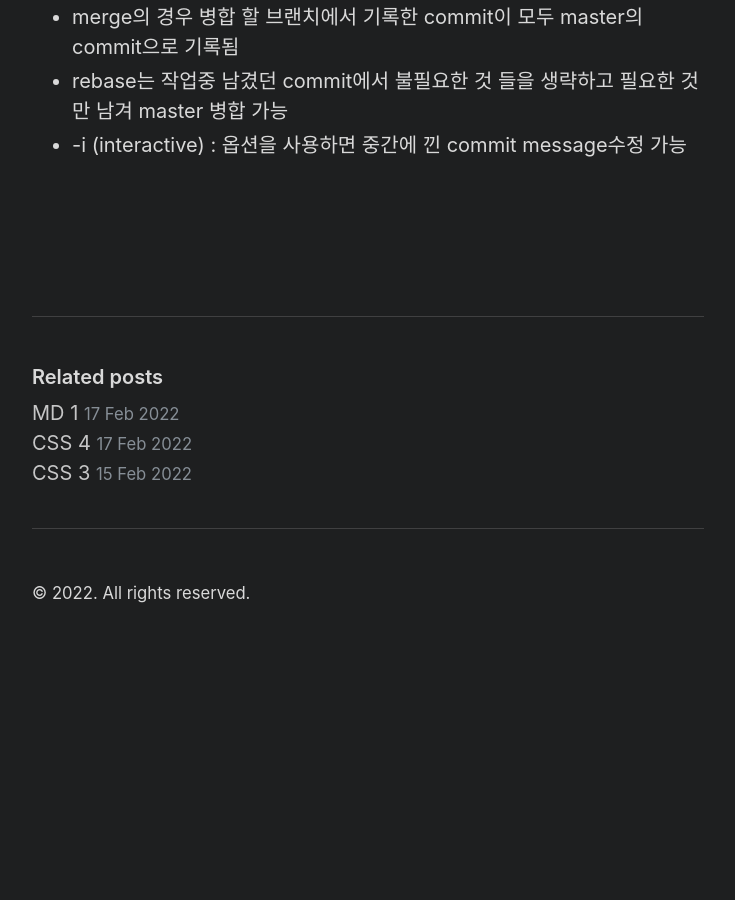
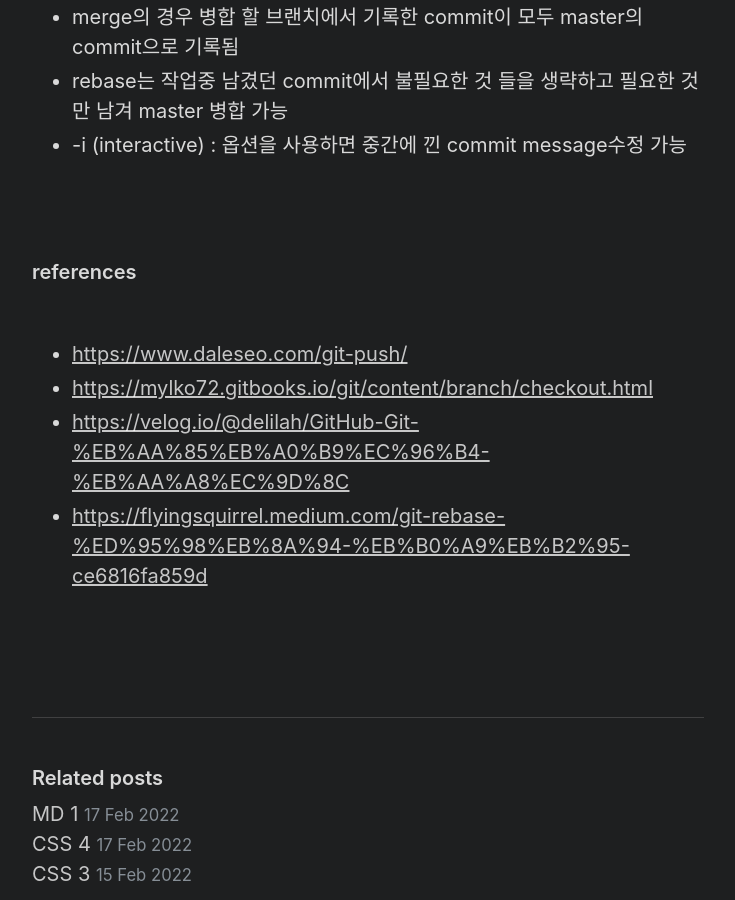
Before and after one commit to Dev-Dotoli/dev-dotoli.github.com, a Jekyll site: the page built from _posts/2022-02-17-Github-2.md, in a window 1280 px wide and 900 px high, scrolled down 3234 px. Shown: the whole window, without its empty margins (272-1007 px from the left). Built offline with Jekyll 4.4.1, drawn with Linux system fonts in a browser that asks for light colours; before the commit the page ends 3889 px from its top, so only the background shows below that.

```diff
--- a/_posts/2022-02-17-Github-2.md
+++ b/_posts/2022-02-17-Github-2.md
@@ -113,3 +113,14 @@ title: Github 2
 - -i (interactive) : 옵션을 사용하면 중간에 낀 commit message수정 가능
 
 <br><br>
+
+### references
+
+<br>
+
+- <https://www.daleseo.com/git-push/>
+- <https://mylko72.gitbooks.io/git/content/branch/checkout.html>
+- <https://velog.io/@delilah/GitHub-Git-%EB%AA%85%EB%A0%B9%EC%96%B4-%EB%AA%A8%EC%9D%8C>
+- <https://flyingsquirrel.medium.com/git-rebase-%ED%95%98%EB%8A%94-%EB%B0%A9%EB%B2%95-ce6816fa859d>
+
+<br>
```
